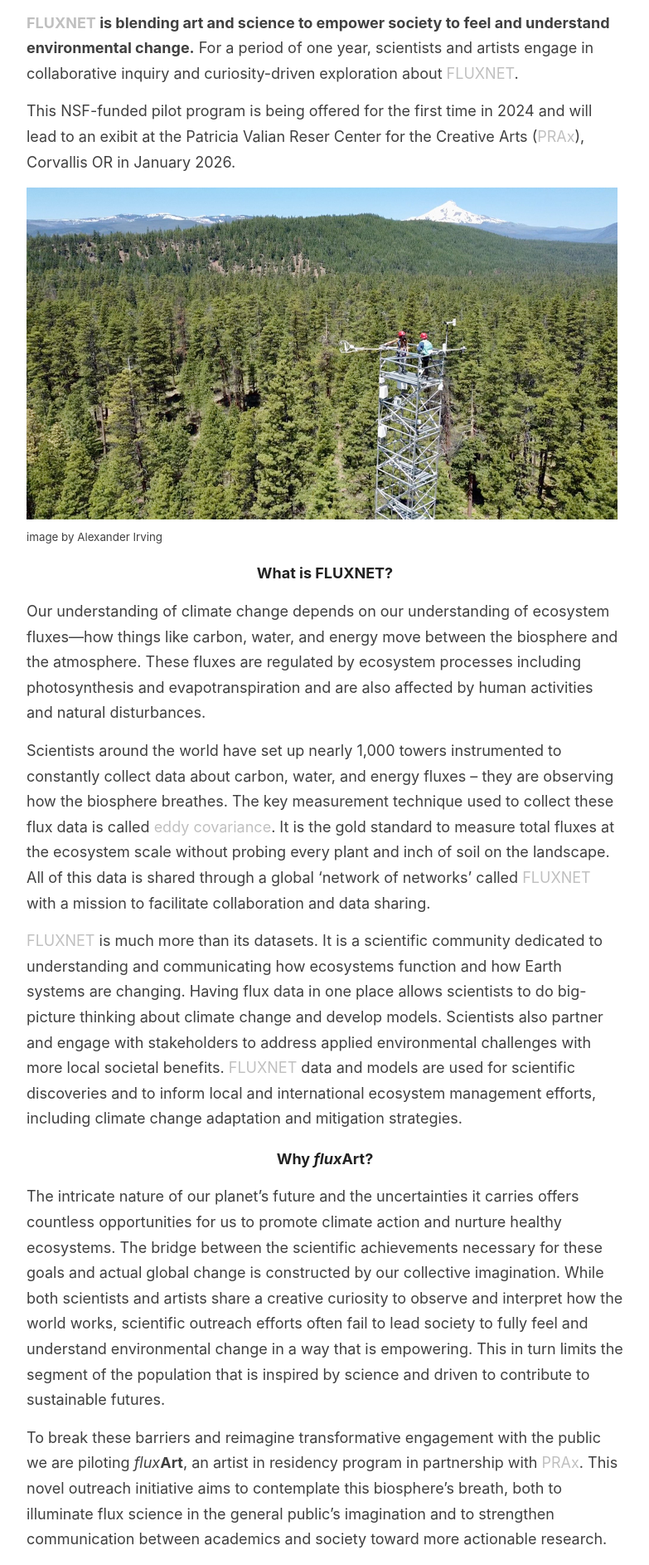
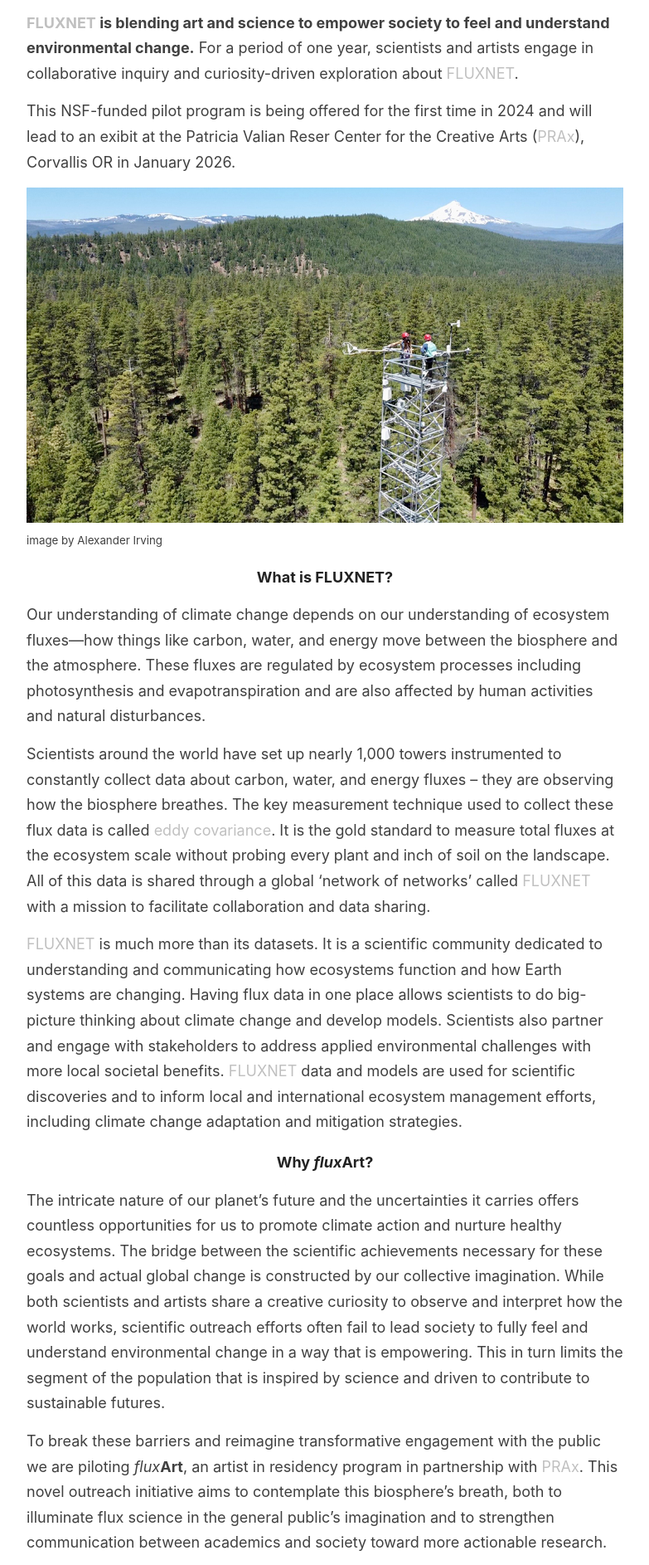
Before and after one commit to fluxnetart/fluxnetart.github.io, a Jekyll site: the page built from _pages/program.md, in a window 1280 px wide. Shown: the part 440-2326 px from the top of the page at 83% size, without its empty margins (248-1031 px from the left). Built offline with Jekyll 4.4.1, drawn with Linux system fonts in a browser that asks for light colours.

Commit message:
image size

```diff
--- a/_pages/program.md
+++ b/_pages/program.md
@@ -18,7 +18,7 @@
 This NSF-funded pilot program is being offered for the first time in 2024 and will lead to an exibit at the Patricia Valian Reser Center for the Creative Arts (<a href = "https://prax.oregonstate.edu/">PRAx</a>), Corvallis OR in January 2026.
 
 <figure>
-  <img src="https://fluxnetart.github.io/images/metolius.JPG" style="height: 400px; width: auto;">
+  <img src="https://fluxnetart.github.io/images/metolius.JPG">
   <figcaption>image by Alexander Irving</figcaption>
 </figure>
 
```
